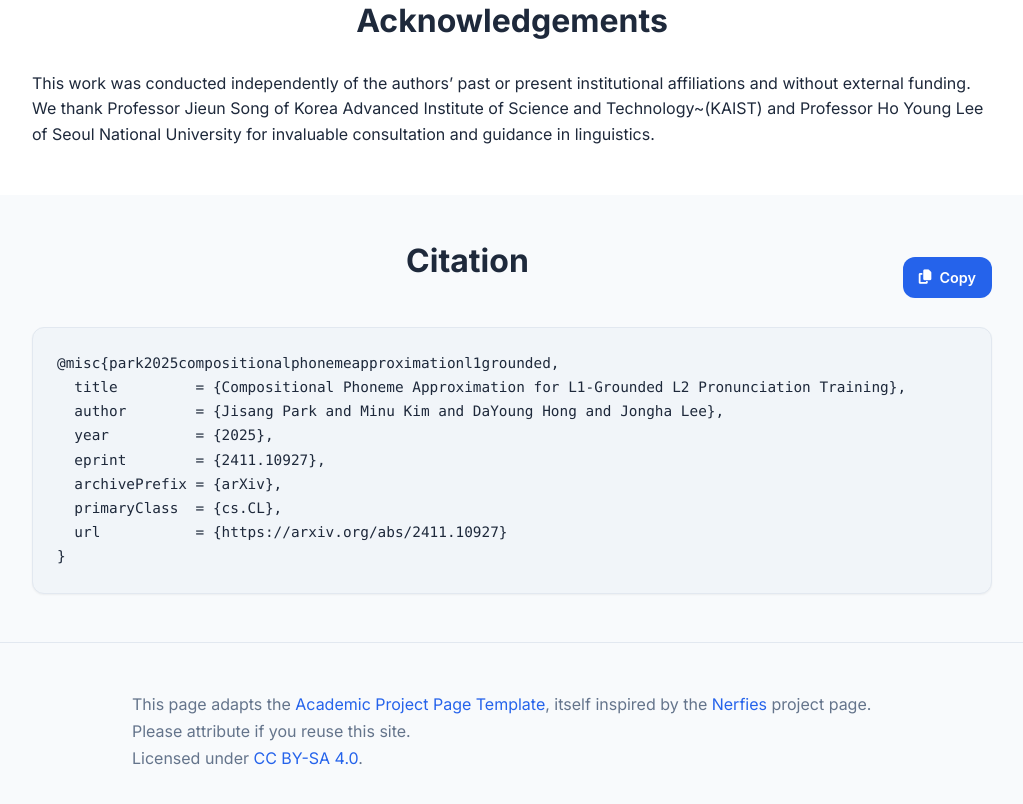
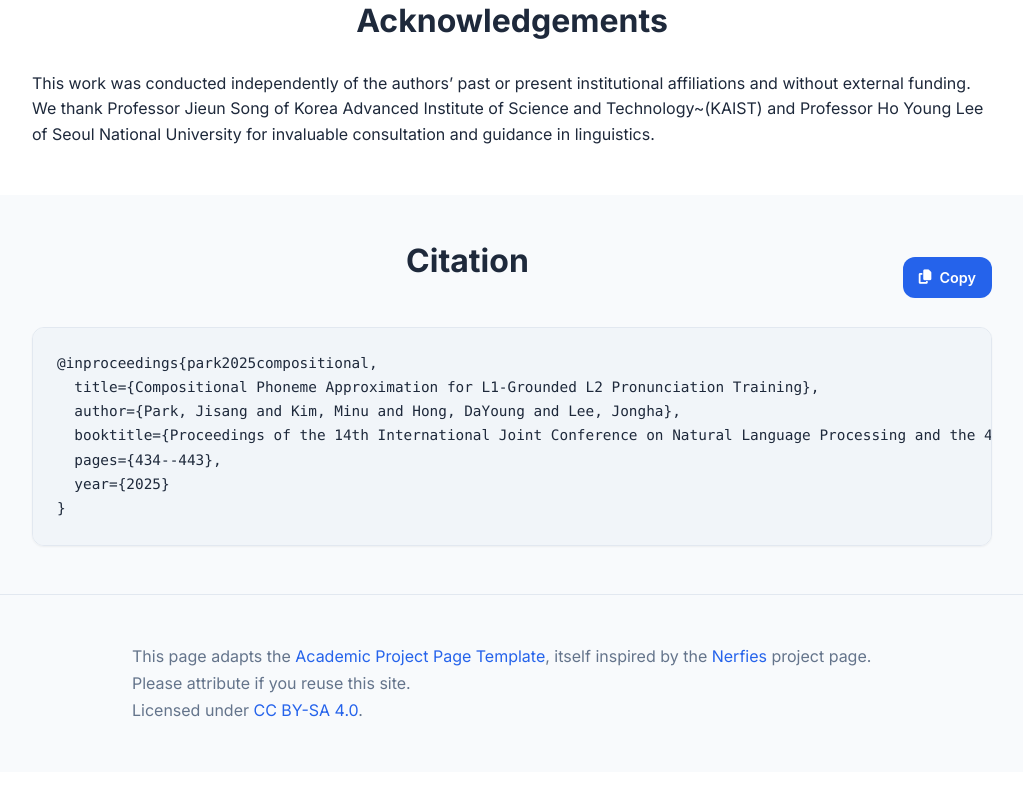
Before and after one commit to gsanpark/CPA-Pronunciation, a plain HTML site: page index.html in a window 1280 px wide. Shown: the part 7726-8530 px from the top of the page, without its empty margins (128-1151 px from the left). After the commit the page ends 8498 px from the top, so only its background shows below. Drawn offline with nearby package versions, Linux system fonts and the light colour scheme; some icons are missing.

Commit message:
Update BibTeX entry format in index.html

```diff
--- a/index.html
+++ b/index.html
@@ -417,14 +417,12 @@
             <span class="copy-text">Copy</span>
           </button>
         </div>
-<pre id="bibtex-code"><code>@misc{park2025compositionalphonemeapproximationl1grounded,
-  title         = {Compositional Phoneme Approximation for L1-Grounded L2 Pronunciation Training},
-  author        = {Jisang Park and Minu Kim and DaYoung Hong and Jongha Lee},
-  year          = {2025},
-  eprint        = {2411.10927},
-  archivePrefix = {arXiv},
-  primaryClass  = {cs.CL},
-  url           = {https://arxiv.org/abs/2411.10927}
+<pre id="bibtex-code"><code>@inproceedings{park2025compositional,
+  title={Compositional Phoneme Approximation for L1-Grounded L2 Pronunciation Training},
+  author={Park, Jisang and Kim, Minu and Hong, DaYoung and Lee, Jongha},
+  booktitle={Proceedings of the 14th International Joint Conference on Natural Language Processing and the 4th Conference of the Asia-Pacific Chapter of the Association for Computational Linguistics},
+  pages={434--443},
+  year={2025}
 }</code></pre>
       </div>
     </section>
```
